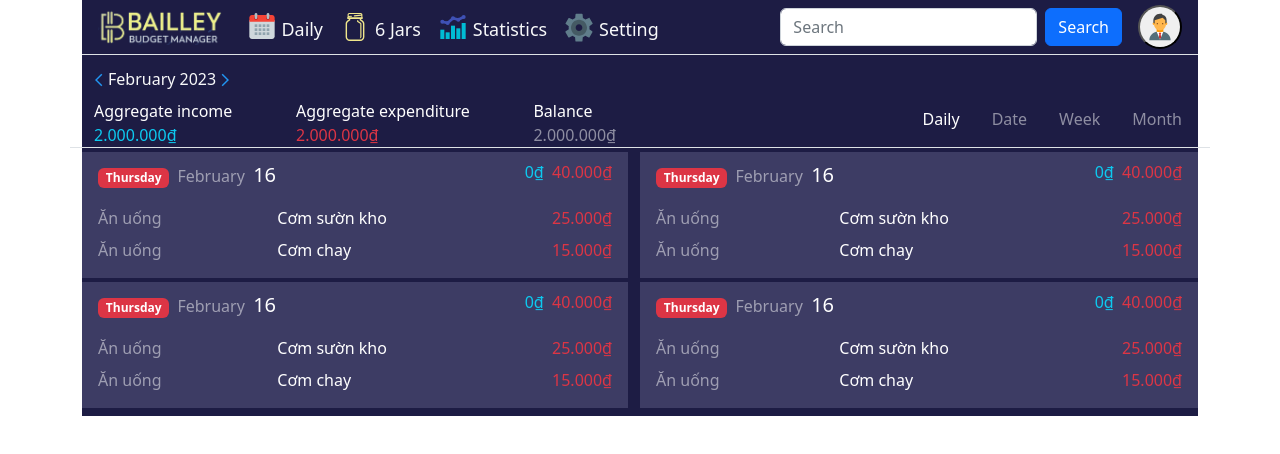
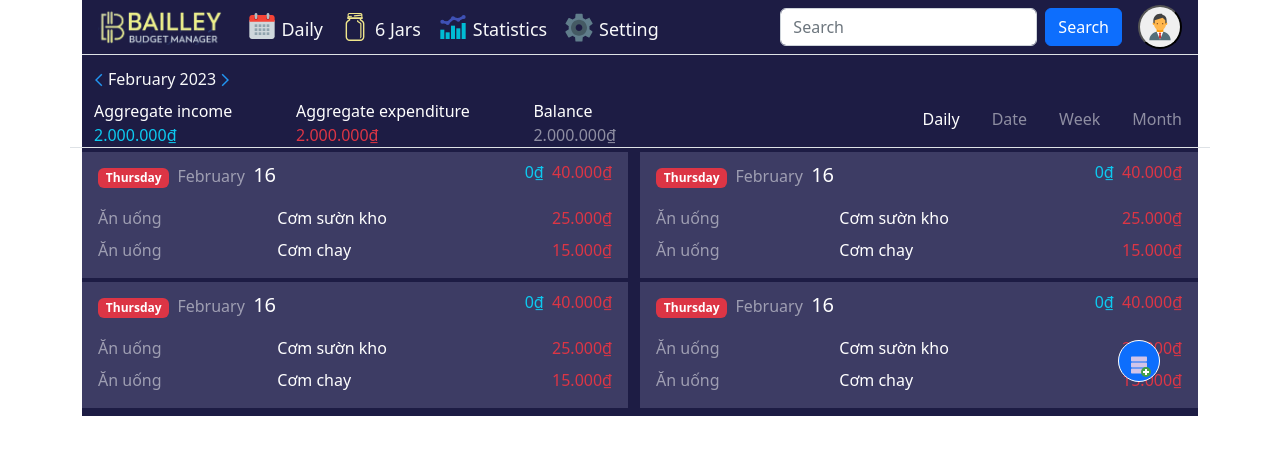
Before and after one commit to doananhtingithub40102/Fullstack-Budget-App, a React (Create React App) app in the folder client/: page / in a window 1280 px wide. Shown: the top 454 px of the page. Built offline with nearby package versions, Linux system fonts and the light colour scheme.

Commit message:
updating dashboard

```diff
--- a/client/src/App.css
+++ b/client/src/App.css
@@ -11,8 +11,17 @@ svg {
     vertical-align: bottom !important;
 }
 
+.transactions {
+    min-height: 260px;
+}
+
 .transactions_in_day {
     background-color: rgb(61, 60, 100);
+}
+
+#transactionButton {
+    top: 340px;
+    right: 150px;
 }
 
 /* Hover */
@@ -25,14 +34,31 @@ svg {
 }
 
 /* Media Queries */
+@media only screen and (max-width: 600px) {
+    #transactionButton {
+        right: 60px;
+    }
+}
+@media only screen and (min-width: 600px) {
+    #transactionButton {
+        right: 120px;
+    }
+}
 @media only screen and (max-width: 768px) {
     .text-nav-link {
         font-size: 1rem;
     }
 }
-
 @media only screen and (min-width: 768px) {
     .transactions .row .col-md-6:nth-child(2) {
         padding-left: 0;
     }
+    #transactionButton {
+        right: 120px;
+    }
 }
+@media only screen and (min-width: 1536px) {
+    #transactionButton {
+        right: 140px;
+    }
+}
--- a/client/src/components/Dashboard.js
+++ b/client/src/components/Dashboard.js
@@ -1,8 +1,11 @@
-import { FcPrevious, FcNext } from "react-icons/fc"
+import Modal from "./Modal"
+import { FcPrevious, FcNext, FcAddDatabase } from "react-icons/fc"
 
-export default function Dashboard() {
+const Dashboard = () => {
+    const modal_id = "transactionModal"
+
     return (
-        <main className="border-top pb-2">
+        <main className="border-top pb-2 position-relative">
             <div className="mx-2 mt-2">
                 <button
                     type="button"
@@ -238,6 +241,23 @@ export default function Dashboard() {
                     </div>
                 </div>
             </div>
+
+
+            <button
+                type="button"
+                className="btn btn-primary rounded-circle border-white position-fixed px-2 pt-0 pb-1 fs-4"
+                id="transactionButton"
+                data-bs-toggle="modal"
+                data-bs-target={`#${modal_id}`}
+            >
+                <FcAddDatabase />
+            </button>
+
+            <Modal modal_id={modal_id} />
+
+
         </main>
     )
 }
+
+export default Dashboard
--- /dev/null
+++ b/client/src/components/Modal.js
@@ -0,0 +1,30 @@
+const Modal = ({ modal_id }) => {
+    return (
+        // The Modal
+        <div className="modal fade" id={modal_id}>
+            <div className="modal-dialog">
+                <div className="modal-content">
+
+                    {/* Modal Header */}
+                    <div className="modal-header">
+                        <h4 className="modal-title">Modal Heading</h4>
+                        <button type="button" className="btn-close" data-bs-dismiss="modal"></button>
+                    </div>
+
+                    {/* Modal body */}
+                    <div className="modal-body">
+                        Modal body..
+                    </div>
+
+                    {/* Modal footer */}
+                    <div className="modal-footer">
+                        <button type="button" className="btn btn-danger" data-bs-dismiss="modal">Close</button>
+                    </div>
+
+                </div>
+            </div>
+        </div>
+    )
+}
+
+export default Modal
```
